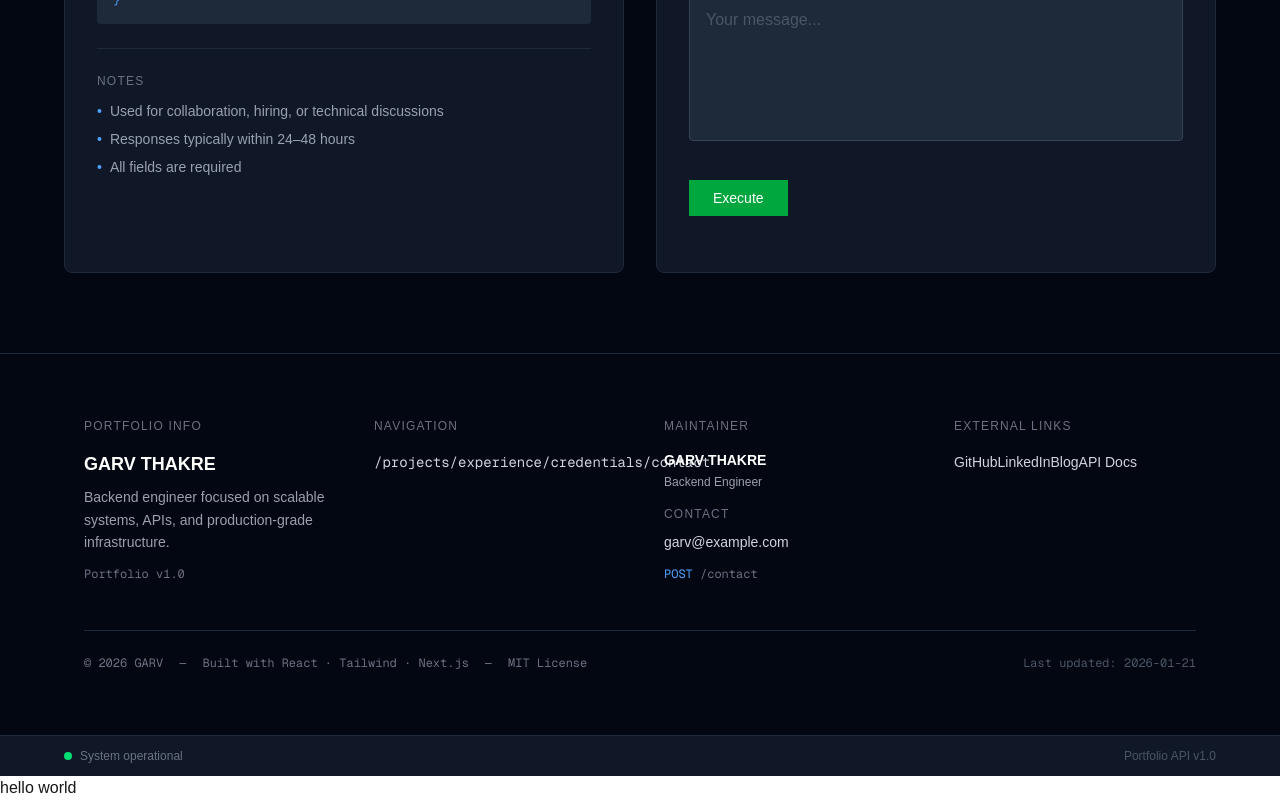
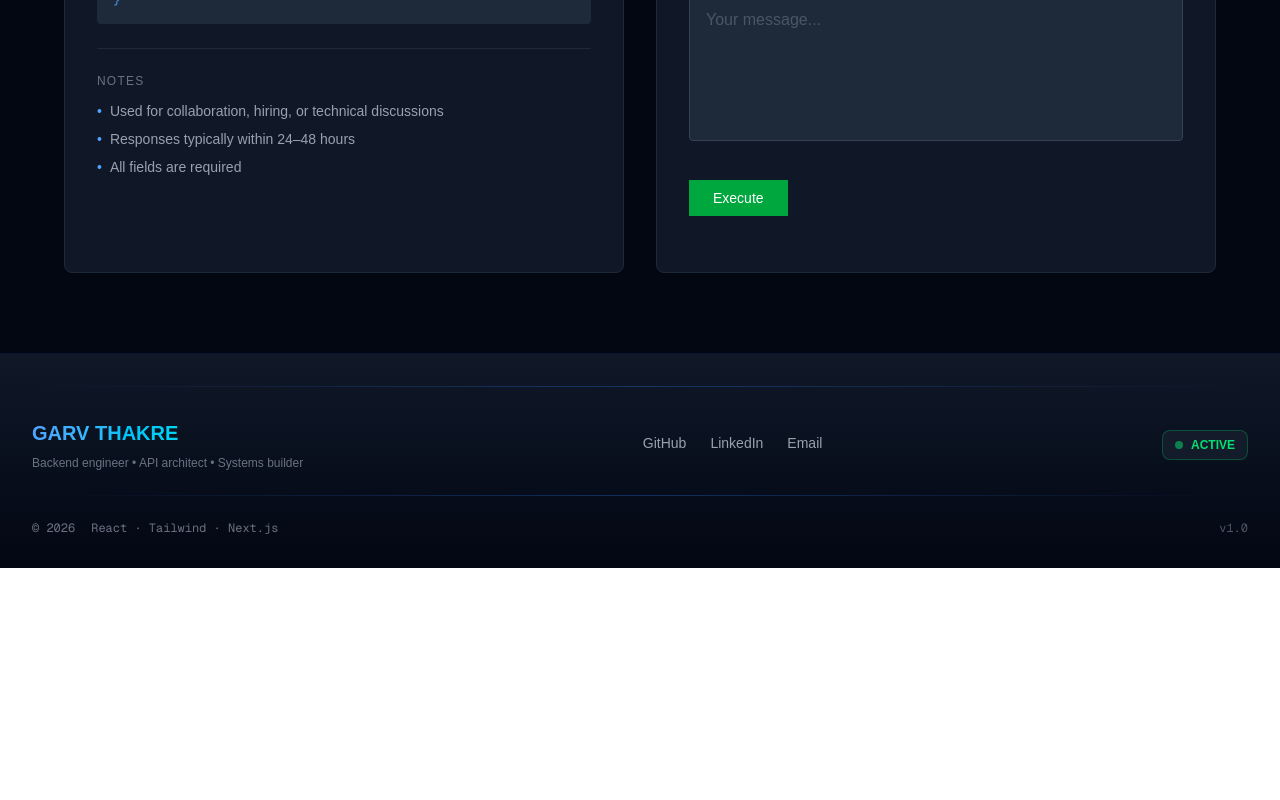
Before and after one commit to garvthakre/G-Forge, a Next.js app in the folder ui/: page / in a window 1280 px wide. Shown: the part 6185-6985 px from the top of the page. After the commit the page ends 6753 px from the top, so only its background shows below. Built offline with nearby package versions, Linux system fonts and the light colour scheme.

Commit message:
feat: Update the footer section

```diff
--- a/ui/app/components/footer.tsx
+++ b/ui/app/components/footer.tsx
@@ -3,154 +3,68 @@ import { NextPage } from "next";
 
 const Footer: NextPage = () => {
   const currentYear = new Date().getFullYear();
-  const lastUpdated = "2026-01-21";
+
+  const links = [
+    { name: "GitHub", href: "https://github.com" },
+    { name: "LinkedIn", href: "https://linkedin.com" },
+    { name: "Email", href: "mailto:garv@example.com" },
+  ];
 
   return (
-    <footer className="w-full bg-gray-950 border-t border-gray-800">
-      {/* Main Footer Content */}
-      <div className="max-w-6xl mx-auto px-5 py-16">
-        <div className="grid grid-cols-1 md:grid-cols-2 lg:grid-cols-4 gap-12 mb-12">
-          {/* Zone 1: Portfolio Info */}
-          <div>
-            <div className="text-xs uppercase tracking-widest text-gray-500 mb-4">
-              Portfolio Info
+    <footer className="relative bg-gradient-to-b from-gray-900 to-gray-950 border-t border-blue-900/30 backdrop-blur-sm">
+      <div className="max-w-7xl mx-auto px-8 py-8">
+        {/* Top accent line */}
+        <div className="h-px bg-gradient-to-r from-transparent via-blue-500/30 to-transparent mb-8"></div>
+
+        <div className="flex flex-col md:flex-row justify-between items-center gap-8">
+          {/* Left: Branding */}
+          <div className="flex flex-col items-center md:items-start gap-2">
+            <div className="flex items-center gap-2">
+              <span className="text-xl font-bold bg-gradient-to-r from-blue-400 to-cyan-400 bg-clip-text text-transparent">
+                GARV THAKRE
+              </span>
             </div>
-            <h3 className="text-lg font-bold text-white mb-2">GARV THAKRE</h3>
-            <p className="text-sm text-gray-400 leading-relaxed mb-3">
-              Backend engineer focused on scalable systems, APIs, and
-              production-grade infrastructure.
+            <p className="text-xs text-gray-500 text-center md:text-left">
+              Backend engineer • API architect • Systems builder
             </p>
-            <div className="text-xs text-gray-500 font-mono">
-              Portfolio v1.0
-            </div>
           </div>
 
-          {/* Zone 2: Quick Links */}
-          <div>
-            <div className="text-xs uppercase tracking-widest text-gray-500 mb-4">
-              Navigation
-            </div>
-            <nav className="space-y-2">
+          {/* Center: Quick Links */}
+          <nav className="flex gap-6">
+            {links.map((link) => (
               <a
-                href="#projects"
-                className="text-sm text-gray-300 hover:text-blue-400 transition font-mono"
+                key={link.name}
+                href={link.href}
+                target={link.href.startsWith("http") ? "_blank" : undefined}
+                rel={
+                  link.href.startsWith("http")
+                    ? "noopener noreferrer"
+                    : undefined
+                }
+                className="text-sm text-gray-400 hover:text-blue-400 transition-colors duration-300 group"
               >
-                /projects
+                {link.name}
+                <div className="h-0.5 bg-gradient-to-r from-blue-400 to-cyan-400 w-0 group-hover:w-full transition-all duration-300 mt-0.5"></div>
               </a>
-              <a
-                href="#experience"
-                className="text-sm text-gray-300 hover:text-blue-400 transition font-mono"
-              >
-                /experience
-              </a>
-              <a
-                href="#credentials"
-                className="text-sm text-gray-300 hover:text-blue-400 transition font-mono"
-              >
-                /credentials
-              </a>
-              <a
-                href="#contact"
-                className="text-sm text-gray-300 hover:text-blue-400 transition font-mono"
-              >
-                /contact
-              </a>
-            </nav>
-          </div>
+            ))}
+          </nav>
 
-          {/* Zone 3: Maintainer & Contact */}
-          <div>
-            <div className="text-xs uppercase tracking-widest text-gray-500 mb-4">
-              Maintainer
-            </div>
-            <div className="mb-4">
-              <div className="text-sm font-bold text-white mb-1">
-                GARV THAKRE
-              </div>
-              <div className="text-xs text-gray-400">Backend Engineer</div>
-            </div>
-            <div className="mb-3">
-              <div className="text-xs uppercase tracking-widest text-gray-500 mb-2">
-                Contact
-              </div>
-              <a
-                href="mailto:garv@example.com"
-                className="text-sm text-gray-300 hover:text-green-400 transition"
-              >
-                garv@example.com
-              </a>
-            </div>
-            <div className="text-xs font-mono text-gray-500 mt-3">
-              <span className="text-blue-400">POST</span> /contact
-            </div>
-          </div>
-
-          {/* Zone 4: Social & Code */}
-          <div>
-            <div className="text-xs uppercase tracking-widest text-gray-500 mb-4">
-              External Links
-            </div>
-            <nav className="space-y-2">
-              <a
-                href="https://github.com"
-                target="_blank"
-                rel="noopener noreferrer"
-                className="text-sm text-gray-300 hover:text-green-400 transition"
-              >
-                GitHub
-              </a>
-              <a
-                href="https://linkedin.com"
-                target="_blank"
-                rel="noopener noreferrer"
-                className="text-sm text-gray-300 hover:text-blue-400 transition"
-              >
-                LinkedIn
-              </a>
-              <a
-                href="https://blog.example.com"
-                target="_blank"
-                rel="noopener noreferrer"
-                className="text-sm text-gray-300 hover:text-purple-400 transition"
-              >
-                Blog
-              </a>
-              <a
-                href="https://api.example.com/docs"
-                target="_blank"
-                rel="noopener noreferrer"
-                className="text-sm text-gray-300 hover:text-yellow-400 transition"
-              >
-                API Docs
-              </a>
-            </nav>
+          {/* Right: Status */}
+          <div className="flex items-center gap-2 px-3 py-1.5 bg-gray-800/50 border border-green-500/30 rounded-lg">
+            <span className="w-2 h-2 rounded-full bg-green-400 animate-pulse"></span>
+            <span className="text-xs font-semibold text-green-400">ACTIVE</span>
           </div>
         </div>
 
-        {/* Divider */}
-        <div className="border-t border-gray-800 mb-6"></div>
+        {/* Bottom Bar */}
+        <div className="h-px bg-gradient-to-r from-transparent via-blue-500/30 to-transparent my-6"></div>
 
-        {/* Zone 5: System Metadata (Bottom Bar) */}
-        <div className="flex flex-col md:flex-row justify-between items-start md:items-center gap-4 text-xs text-gray-500 font-mono">
-          <div className="flex flex-col md:flex-row gap-4">
-            <span>© {currentYear} GARV</span>
-            <span className="hidden md:inline">—</span>
-            <span>Built with React · Tailwind · Next.js</span>
-            <span className="hidden md:inline">—</span>
-            <span>MIT License</span>
+        <div className="flex flex-col sm:flex-row justify-between items-center gap-4 text-xs text-gray-500 font-mono">
+          <div className="flex gap-4">
+            <span>© {currentYear}</span>
+            <span>React · Tailwind · Next.js</span>
           </div>
-          <div className="text-gray-600">Last updated: {lastUpdated}</div>
-        </div>
-      </div>
-
-      {/* Optional Status Bar */}
-      <div className="bg-gray-900 border-t border-gray-800 px-5 py-3">
-        <div className="max-w-6xl mx-auto flex items-center justify-between text-xs text-gray-500">
-          <div className="flex items-center gap-2">
-            <span className="w-2 h-2 rounded-full bg-green-400"></span>
-            <span>System operational</span>
-          </div>
-          <div className="text-gray-600">Portfolio API v1.0</div>
+          <span className="text-gray-600">v1.0</span>
         </div>
       </div>
     </footer>
--- a/ui/app/page.tsx
+++ b/ui/app/page.tsx
@@ -19,7 +19,7 @@ const Page: NextPage<Props> = ({}) => {
       <Contact />
       <Footer />
 
-      <div>hello world</div>
+
     </div>
   );
 };
```
